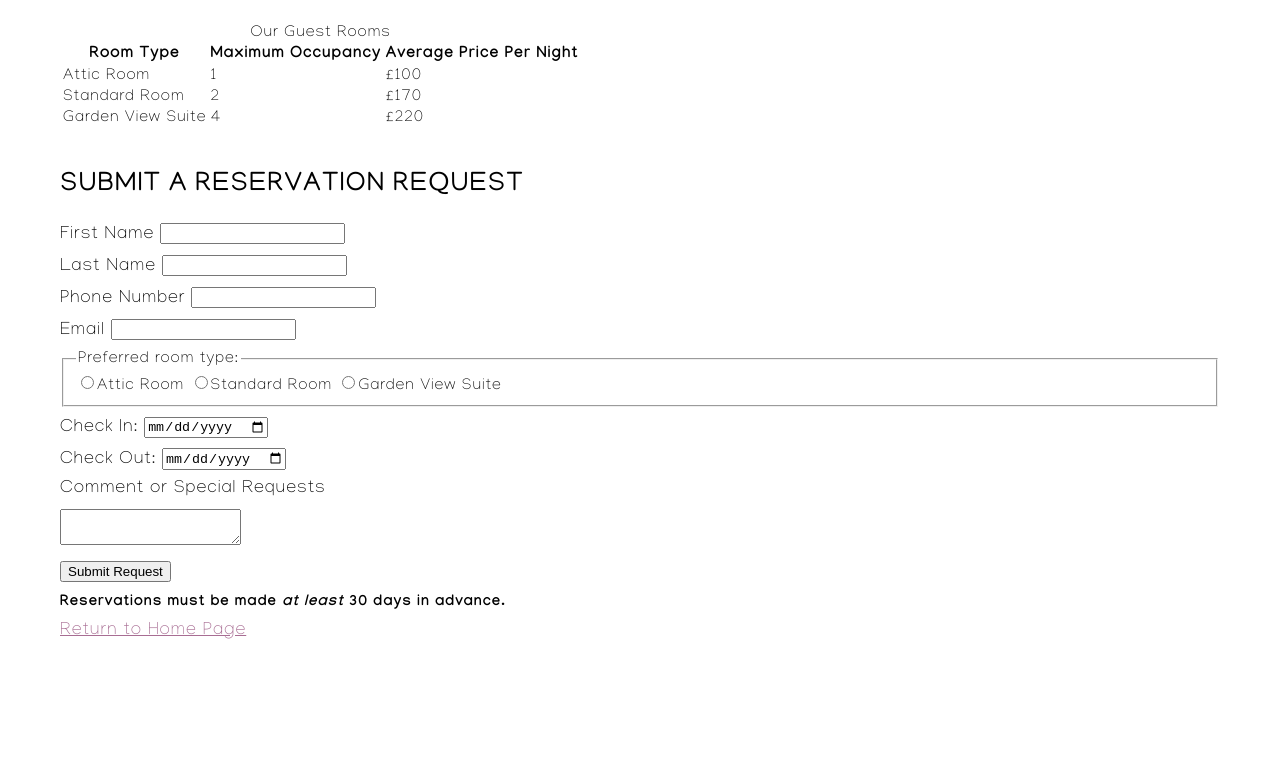
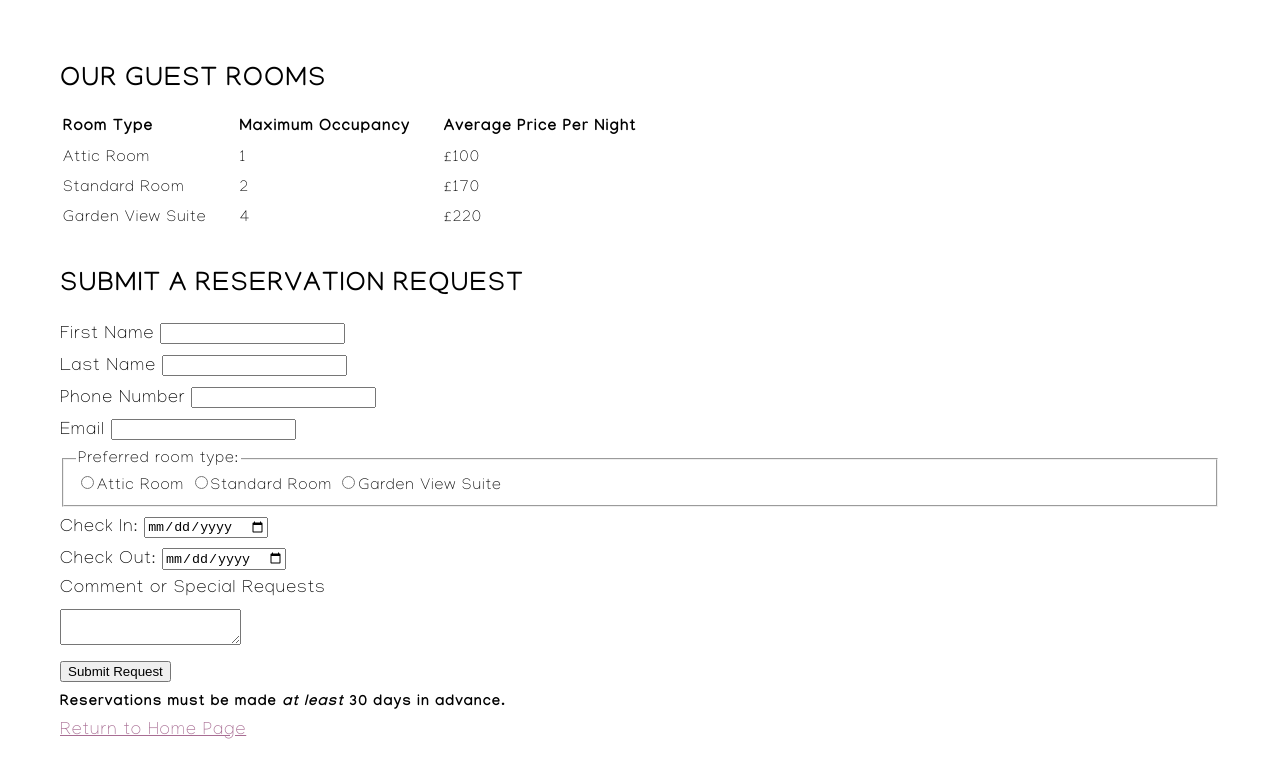
Before and after one commit to Phainix/GADS2020, a plain HTML site: page css/introduction_to_css/reservations.html in a window 1280 px wide. Shown: the part 169-946 px from the top of the page. Before the commit the page ends 880 px from the top, so only its background shows below. Drawn offline with Linux system fonts and the light colour scheme.

Commit message:
Lesson 14

```diff
--- a/css/introduction_to_css/styles/main.css
+++ b/css/introduction_to_css/styles/main.css
@@ -53,3 +53,22 @@ figure {
 li {
     margin-bottom: 5px;
 }
+
+caption {
+    font-weight: 400;
+    text-transform: uppercase;
+    font-size: 27px;
+    margin-top: 40px;
+    text-align: left;
+    margin-bottom: 20px;
+}
+
+th {
+    text-align: left;
+    padding-right: 30px;
+}
+
+td {
+    padding-right: 30px;
+    padding-top: 10px;
+}
```
